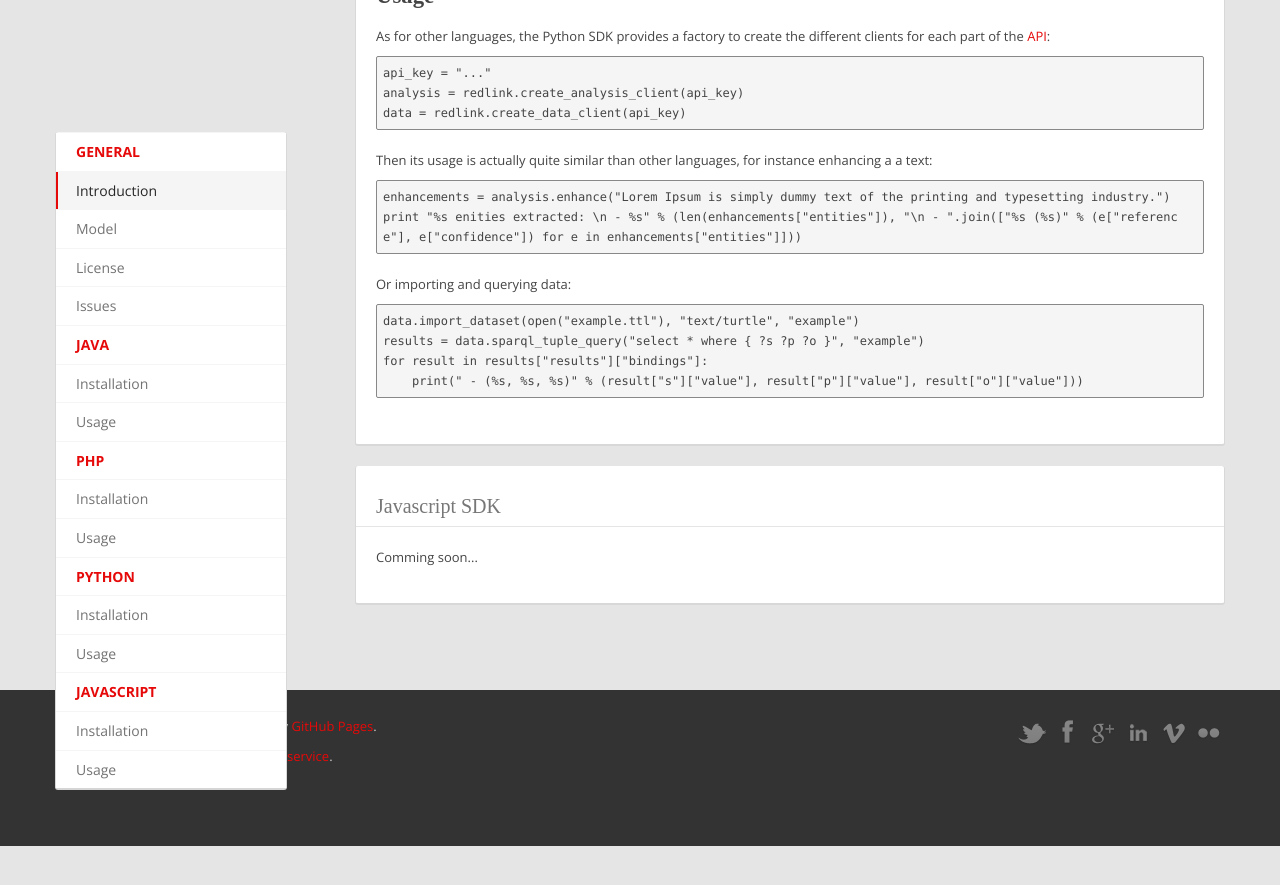
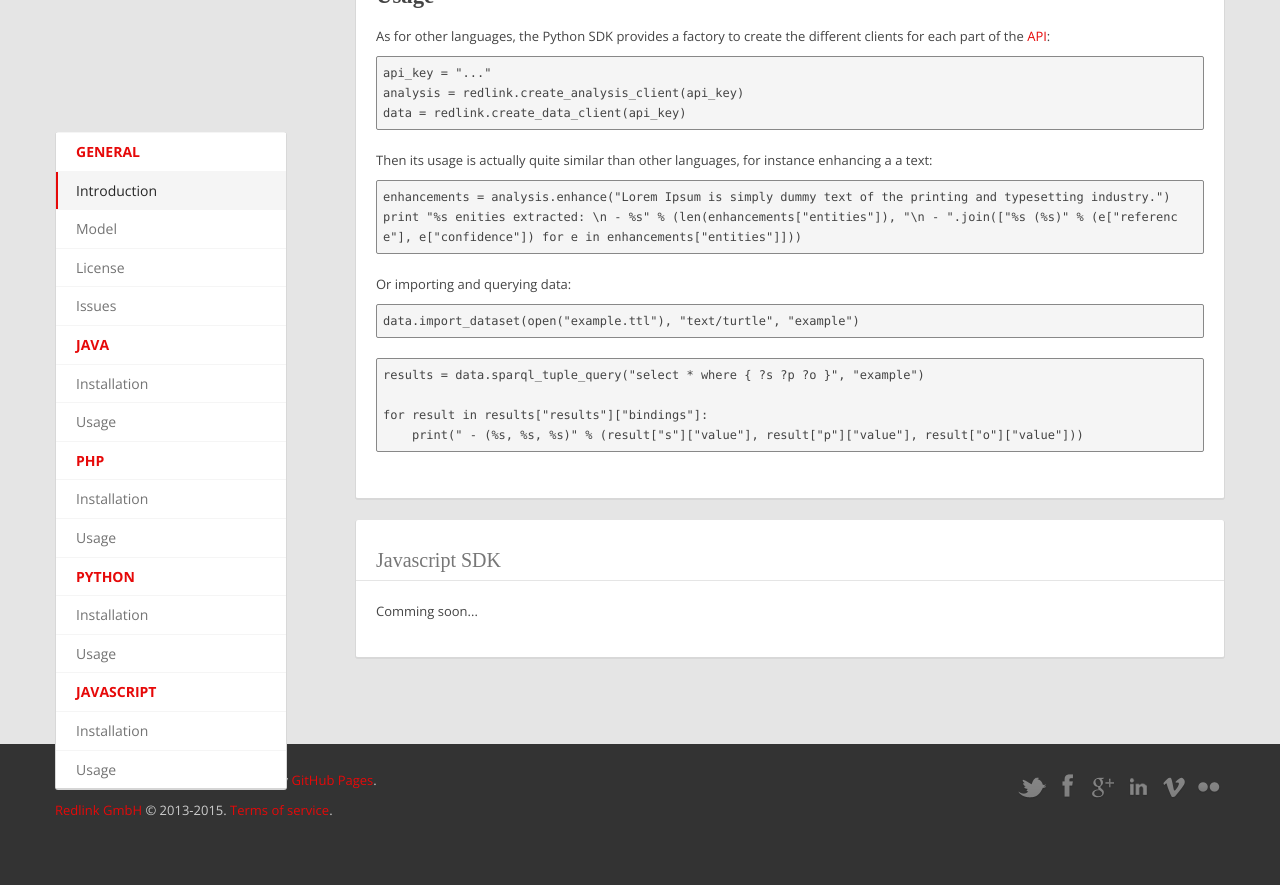
Before and after one commit to redlink-gmbh/redlink-gmbh.github.io, a Jekyll site: the page built from sdk/index.html, in a window 1280 px wide and 900 px high, scrolled down 3310 px. Shown: the top 885 px of the window. Built offline with Jekyll 4.4.1, drawn with Linux system fonts in a browser that asks for light colours; comment, search, counter and statistics services are not loaded; before the commit the page ends 4156 px from its top, so only the background shows below that.

Commit message:
improved readability

```diff
--- a/sdk/index.html
+++ b/sdk/index.html
@@ -291,8 +291,10 @@ print "%s enities extracted: \n - %s" % (len(enhancements["entities"]), "\n - ".
                   Or importing and querying data:
                 </p>
 
-                <pre class="prettyprint">data.import_dataset(open("example.ttl"), "text/turtle", "example")
-results = data.sparql_tuple_query("select * where { ?s ?p ?o }", "example")
+                <pre class="prettyprint">data.import_dataset(open("example.ttl"), "text/turtle", "example")</pre>
+
+                <pre class="prettyprint">results = data.sparql_tuple_query("select * where { ?s ?p ?o }", "example")
+
 for result in results["results"]["bindings"]:
     print(" - (%s, %s, %s)" % (result["s"]["value"], result["p"]["value"], result["o"]["value"]))
 </pre>
```
